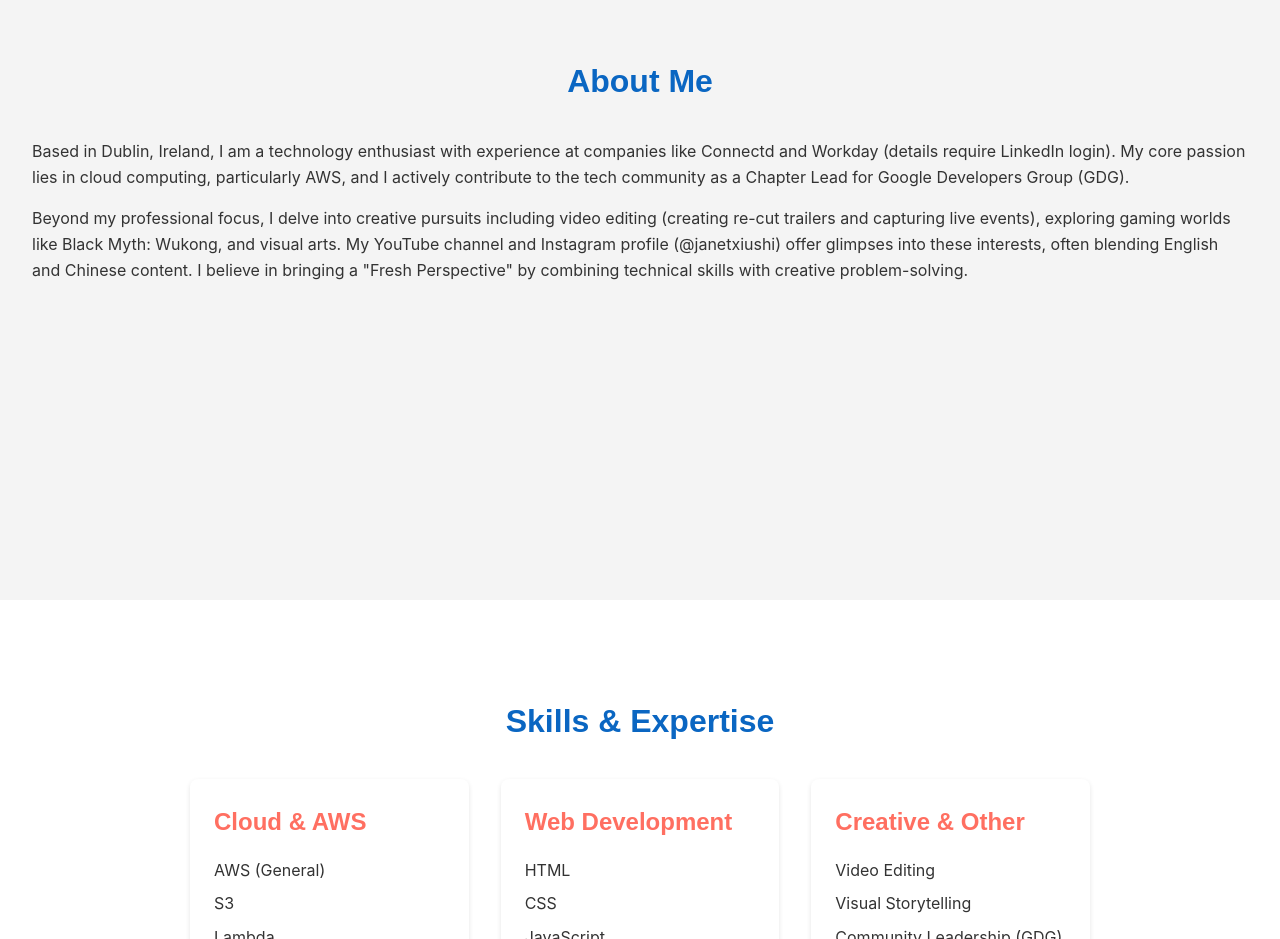
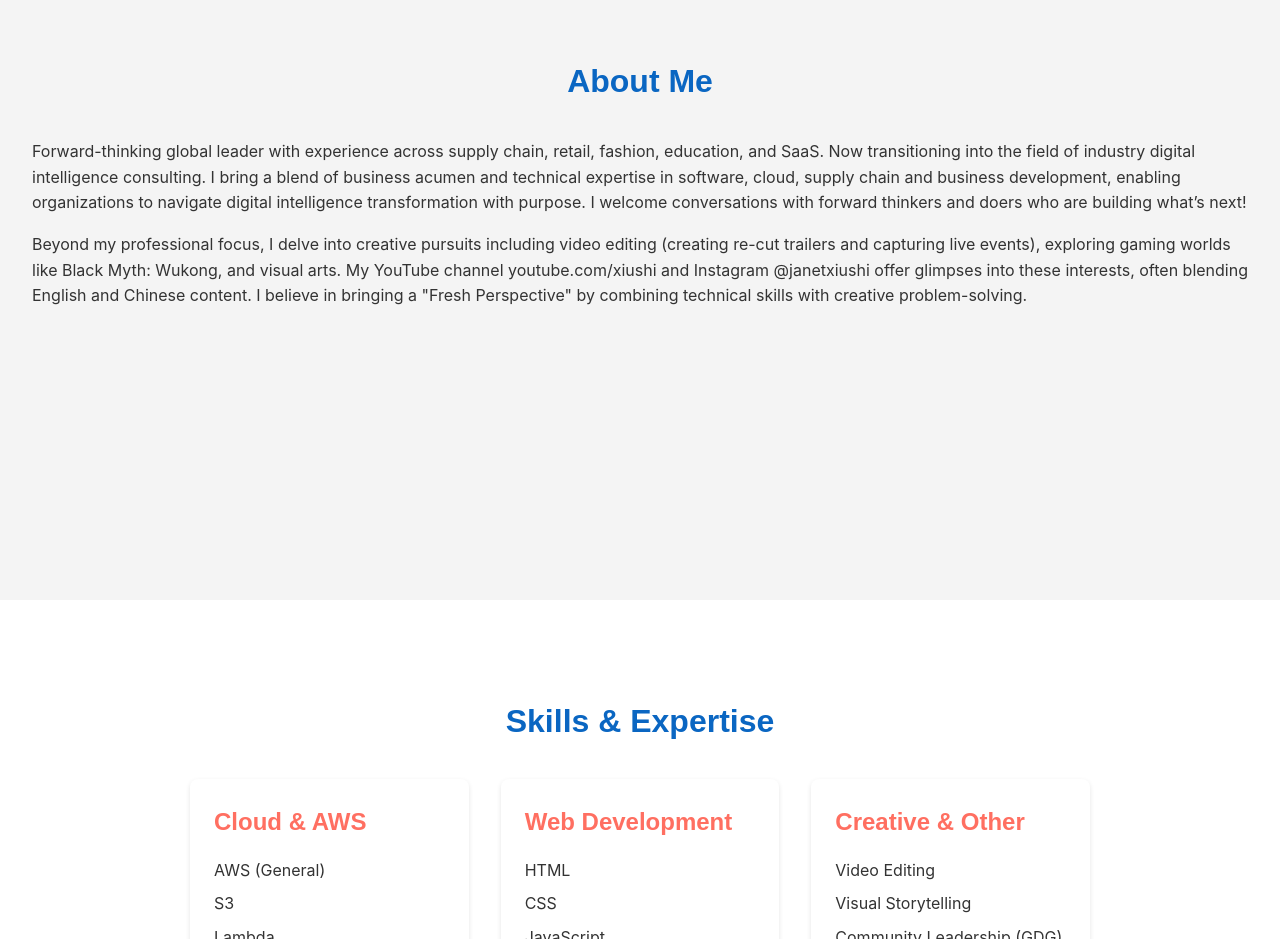
Before and after one commit to xiu-shi/my_site_2025, a plain HTML site: page index.html in a window 1280 px wide. Shown: the part 840-1779 px from the top of the page. Drawn offline with Linux system fonts and the light colour scheme.

Commit message:
html edits

```diff
--- a/index.html
+++ b/index.html
@@ -75,20 +75,23 @@
       <section id="about">
         <h2>About Me</h2>
         <p>
-          Based in Dublin, Ireland, I am a technology enthusiast with experience
-          at companies like Connectd and Workday (details require LinkedIn
-          login). My core passion lies in cloud computing, particularly AWS, and
-          I actively contribute to the tech community as a Chapter Lead for
-          Google Developers Group (GDG).
+          Forward-thinking global leader with experience across supply chain,
+          retail, fashion, education, and SaaS. Now transitioning into the field
+          of industry digital intelligence consulting. I bring a blend of
+          business acumen and technical expertise in software, cloud, supply
+          chain and business development, enabling organizations to navigate
+          digital intelligence transformation with purpose. I welcome
+          conversations with forward thinkers and doers who are building what’s
+          next!
         </p>
         <p>
           Beyond my professional focus, I delve into creative pursuits including
           video editing (creating re-cut trailers and capturing live events),
           exploring gaming worlds like Black Myth: Wukong, and visual arts. My
-          YouTube channel and Instagram profile (@janetxiushi) offer glimpses
-          into these interests, often blending English and Chinese content. I
-          believe in bringing a "Fresh Perspective" by combining technical
-          skills with creative problem-solving.
+          YouTube channel youtube.com/xiushi and Instagram @janetxiushi offer
+          glimpses into these interests, often blending English and Chinese
+          content. I believe in bringing a "Fresh Perspective" by combining
+          technical skills with creative problem-solving.
         </p>
         <!-- TODO: Add secondary photo or relevant icons -->
       </section>
```
